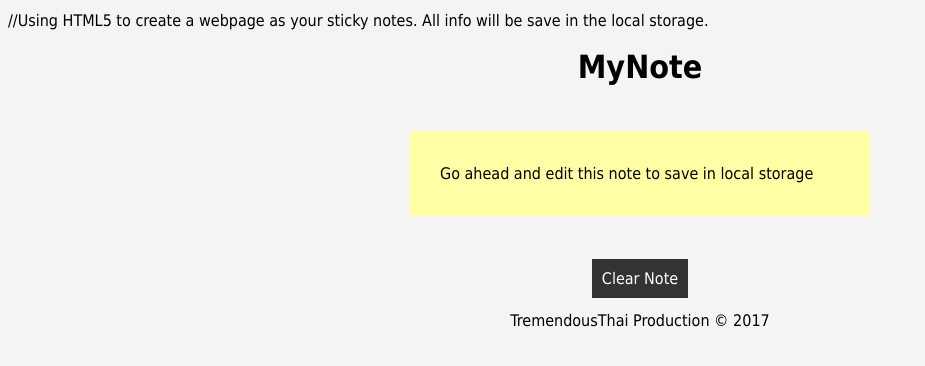
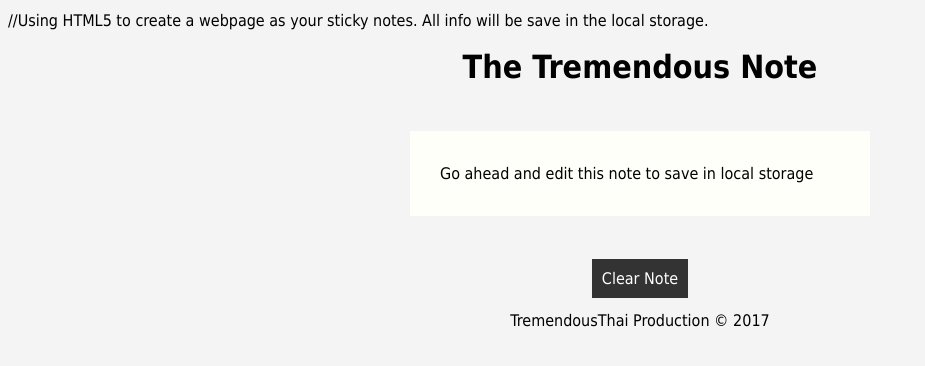
Before and after one commit to thaivo88/Full-Stack-Development-Training, a plain HTML site: page Section 3 HTML5 programming/Project MyNote HTML5 APP.html in a window 1280 px wide. Shown: the whole page, without its empty margins (0-925 px from the left). Drawn offline with Linux system fonts and the light colour scheme.

Commit message:
Update Project MyNote HTML5 APP.html

```diff
--- a/Section 3 HTML5 programming/Project MyNote HTML5 APP.html
+++ b/Section 3 HTML5 programming/Project MyNote HTML5 APP.html
@@ -5,7 +5,7 @@
 
 	<head>
 
-	<title>MyNote</title>
+	<title>The Tremendous Note</title>
 		<style>
 			body{
 				font-family: Tahoma;
@@ -18,7 +18,7 @@
 			#container{
 				width:400px;
 				margin:50px auto;
-				background: #ffffa5;
+				background: #fffff9;
 				overflow: hidden;
 				padding: 30px;
 			}
@@ -40,7 +40,6 @@
 
 			document.getElementById('note').innerHTML = note;
 		}
-
 		function saveNote(id){
 			var note = document.getElementById('note').innerHTML;
 			localStorage.setItem('note', note);
@@ -61,7 +60,7 @@
 
 
 		<header>
-			<h1>MyNote</h1>
+			<h1>The Tremendous Note</h1>
 		</header>
 
 			<section id="container">
```
